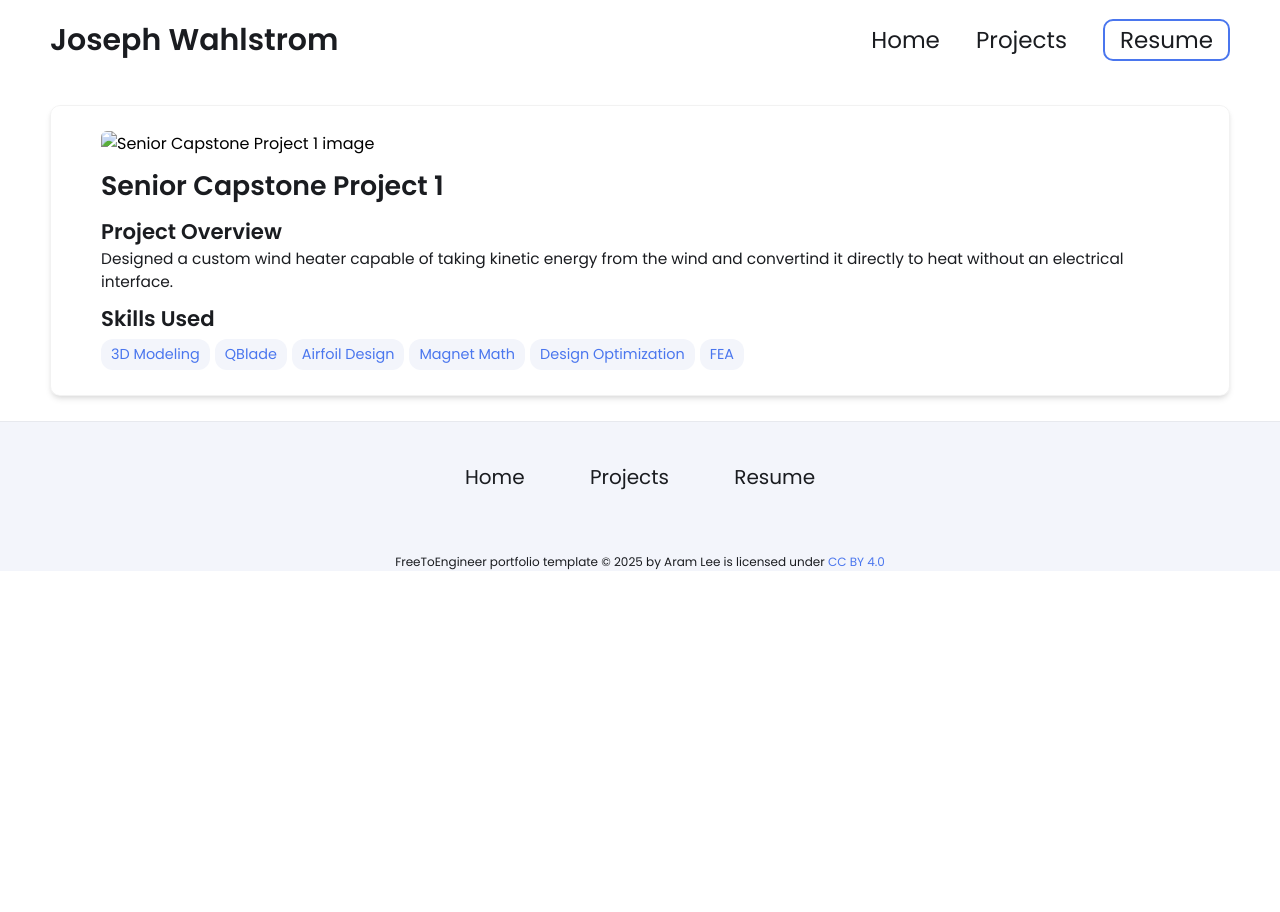
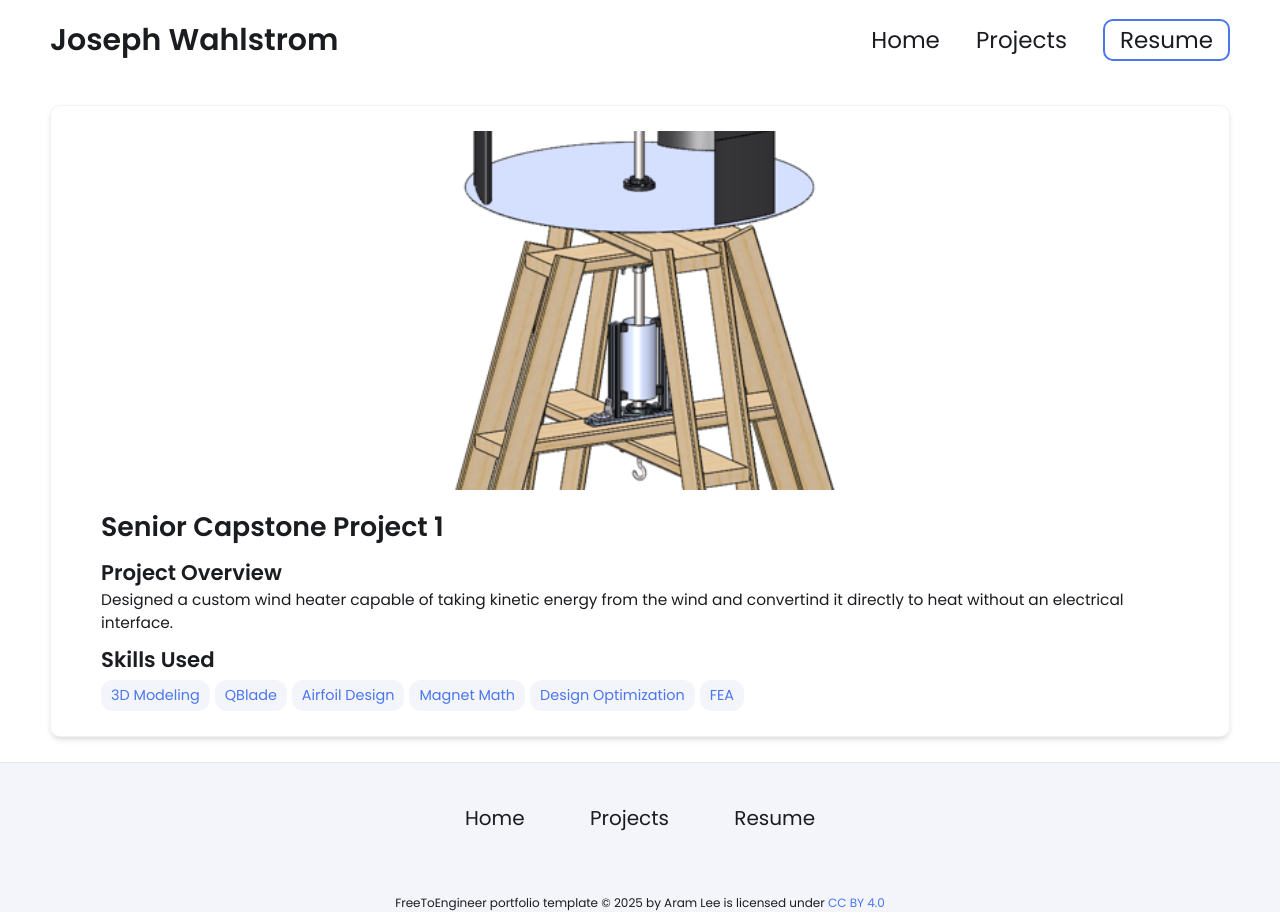
Before and after one commit to JosephWah/JosephW.github.io, a Jekyll site: the page built from _projects/Usenior proj 1/index.md, in a window 1280 px wide. Built offline with Jekyll 4.4.1, drawn with Linux system fonts in a browser that asks for light colours.

Commit message:
Update index.md

```diff
--- a/_projects/Usenior proj 1/index.md
+++ b/_projects/Usenior proj 1/index.md
@@ -9,5 +9,5 @@ skills:
 - Magnet Math
 - Design Optimization
 - FEA
-main-image: /Picture2(2).png
+main-image: /imageedit_9_6091112342.png
 ---
```
